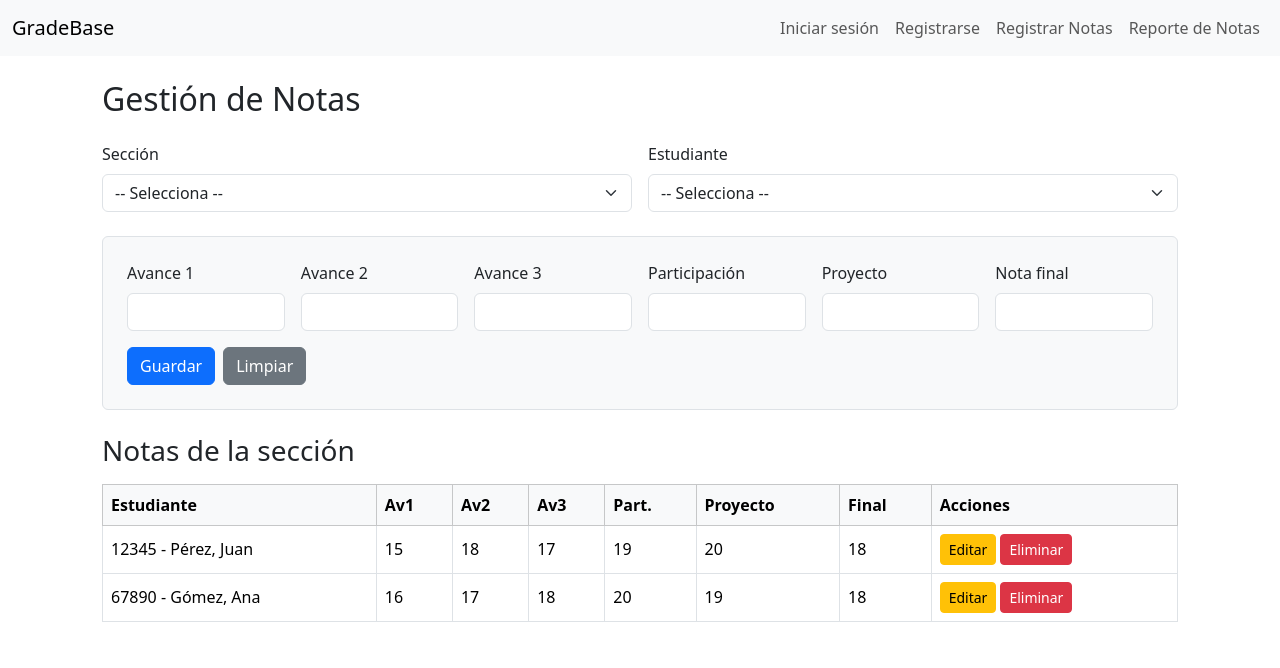
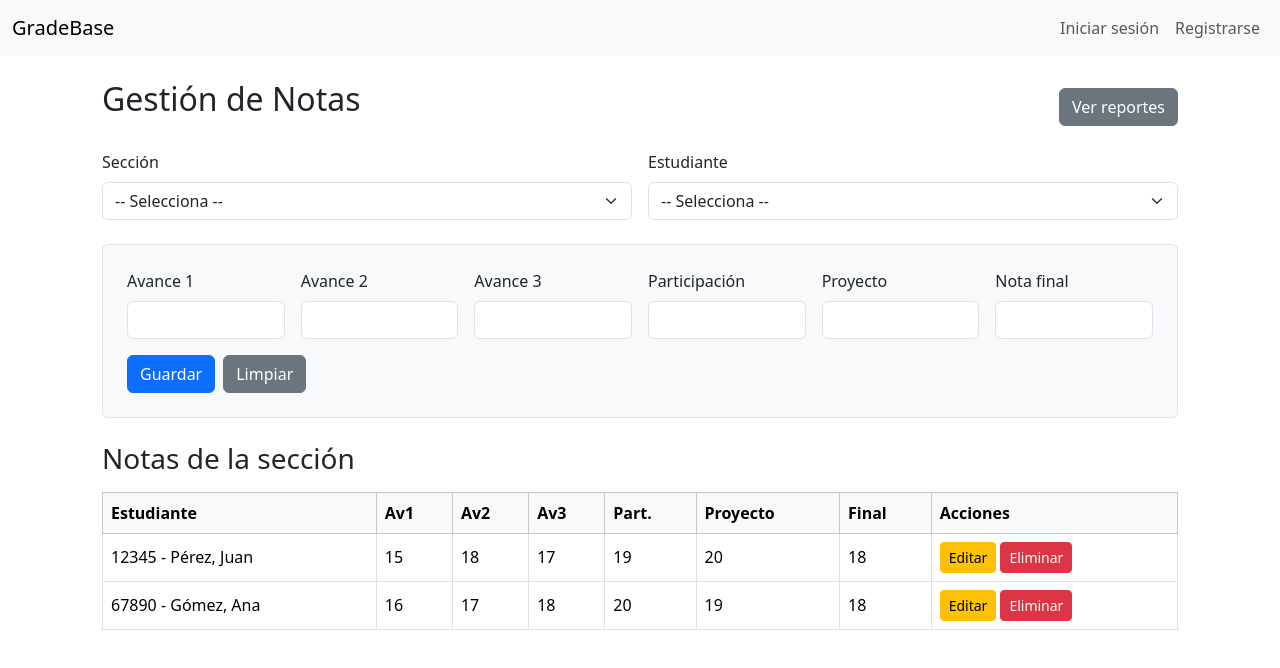
Before and after one commit to JhoanAronith/gradebase-app-front, an Angular app: page /registerGrades in a window 1280 px wide. Shown: the top 668 px of the page. Built offline with nearby package versions, Linux system fonts and the light colour scheme.

Commit message:
Enlaces entre las paginas

```diff
--- a/src/app/Componentes/grade-report/grade-report.html
+++ b/src/app/Componentes/grade-report/grade-report.html
@@ -1,7 +1,6 @@
-<div class="container my-4">
+<div class="container my-4" style="max-width:1100px;">
   <div class="d-flex justify-content-between align-items-center mb-3">
     <h2>Notas</h2>
-    <button class="btn btn-danger">Salir</button>
   </div>
 
   <div class="row g-2 mb-3">
--- a/src/app/Componentes/login/login.html
+++ b/src/app/Componentes/login/login.html
@@ -9,8 +9,11 @@
       <label for="password" class="form-label">Contraseña</label>
       <input [(ngModel)]="password" name="password" id="password" type="password" class="form-control" required />
     </div>
-    <button type="submit" class="btn btn-primary w-100 mb-2">Ingresar</button>
+    <!-- Solo usar cuando el backend ya esté listo
+      <button type="submit" class="btn btn-primary w-100 mb-2">Ingresar</button>
+    -->
+    <a href="/registerGrades" class="btn btn-primary w-100 mb-2">Ingresar</a>
   </form>
-  <button type="button" class="btn btn-secondary w-100">Registrarse</button>
+  <a href="/register" class="btn btn-secondary w-100">Registrarme</a>
   <div *ngIf="error" class="alert alert-danger mt-3 text-center">{{ error }}</div>
 </div>
--- a/src/app/Componentes/nav-bar/nav-bar.html
+++ b/src/app/Componentes/nav-bar/nav-bar.html
@@ -13,12 +13,6 @@
         <li class="nav-item">
           <a class="nav-link" routerLink="/register">Registrarse</a>
         </li>
-        <li class="nav-item">
-          <a class="nav-link" routerLink="/registerGrades">Registrar Notas</a>
-        </li>
-        <li class="nav-item">
-          <a class="nav-link" routerLink="/gradeReport">Reporte de Notas</a>
-        </li>
       </ul>
     </div>
   </div>
--- a/src/app/Componentes/register-grades/register-grades.html
+++ b/src/app/Componentes/register-grades/register-grades.html
@@ -1,5 +1,8 @@
 <div class="container my-4" style="max-width:1100px;">
-  <h2 class="mb-4">Gestión de Notas</h2>
+  <div class="d-flex justify-content-between align-items-center mb-3">
+    <h2 class="mb-3">Gestión de Notas</h2>
+    <a  class="btn btn-secondary" href="/gradeReport">Ver reportes</a>
+  </div>
 
   <div class="row g-3 mb-4">
     <div class="col-md-6">
--- a/src/app/Componentes/register/register.html
+++ b/src/app/Componentes/register/register.html
@@ -16,5 +16,8 @@
     <label for="confirmPassword" class="form-label">Confirmar contraseña</label>
     <input type="password" class="form-control" id="confirmPassword" placeholder="Confirma tu contraseña" required>
   </div>
-  <button type="submit" class="btn btn-primary w-100">Registrarse</button>
+  <!-- Usar cuando el backend esté ya completo
+    <button type="submit" class="btn btn-primary w-100">Registrarse</button>
+  -->
+  <a href="/login" class="btn btn-primary w-100">Registrarse</a>
 </form>
```
